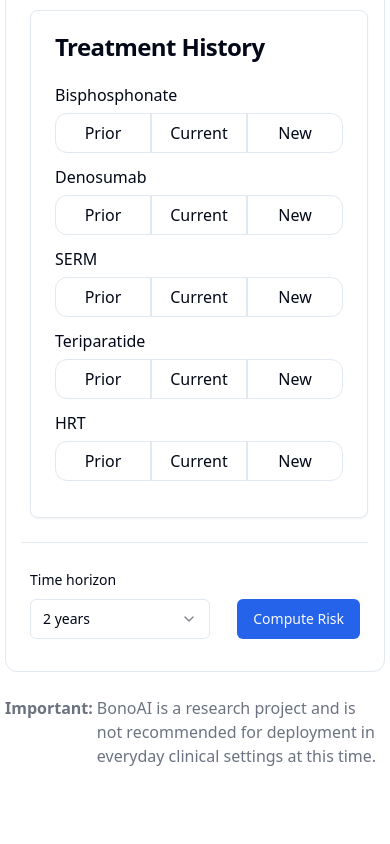
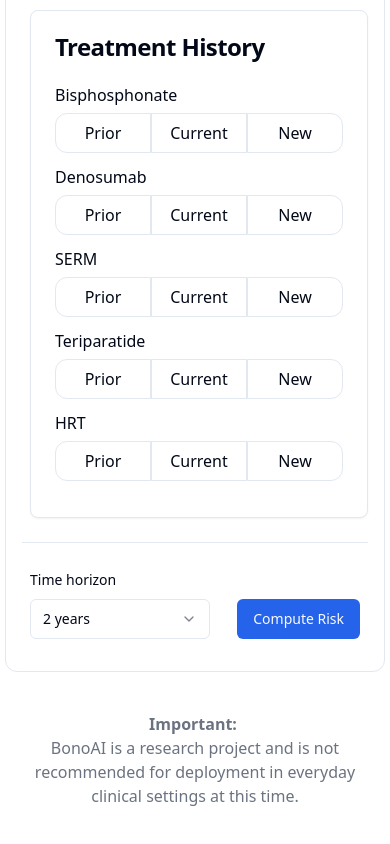
Before and after one commit to oliverkieran/fracture-risk-calculator, a React (Vite) app in the folder src/frontend/: page / in a window 390 px wide. Shown: the part 1894-2738 px from the top of the page. Before the commit the page ends 2686 px from the top, so only its background shows below. Built offline with nearby package versions, Linux system fonts and the light colour scheme.

Commit message:
responsive layout footer

```diff
--- a/src/frontend/src/components/InputForm/index.tsx
+++ b/src/frontend/src/components/InputForm/index.tsx
@@ -398,7 +398,7 @@ export function InputForm() {
           </form>
         </Form>
       </div>
-      <div className="flex justify-center my-6 text-gray-500 dark:text-gray-400">
+      <div className="flex flex-col md:flex-row items-center md:items-start text-center justify-center my-6 p-4 text-gray-500 dark:text-gray-400">
         <p className="font-bold mr-1">Important: </p>
         <p>
           BonoAI is a research project and is not recommended for deployment in
```
